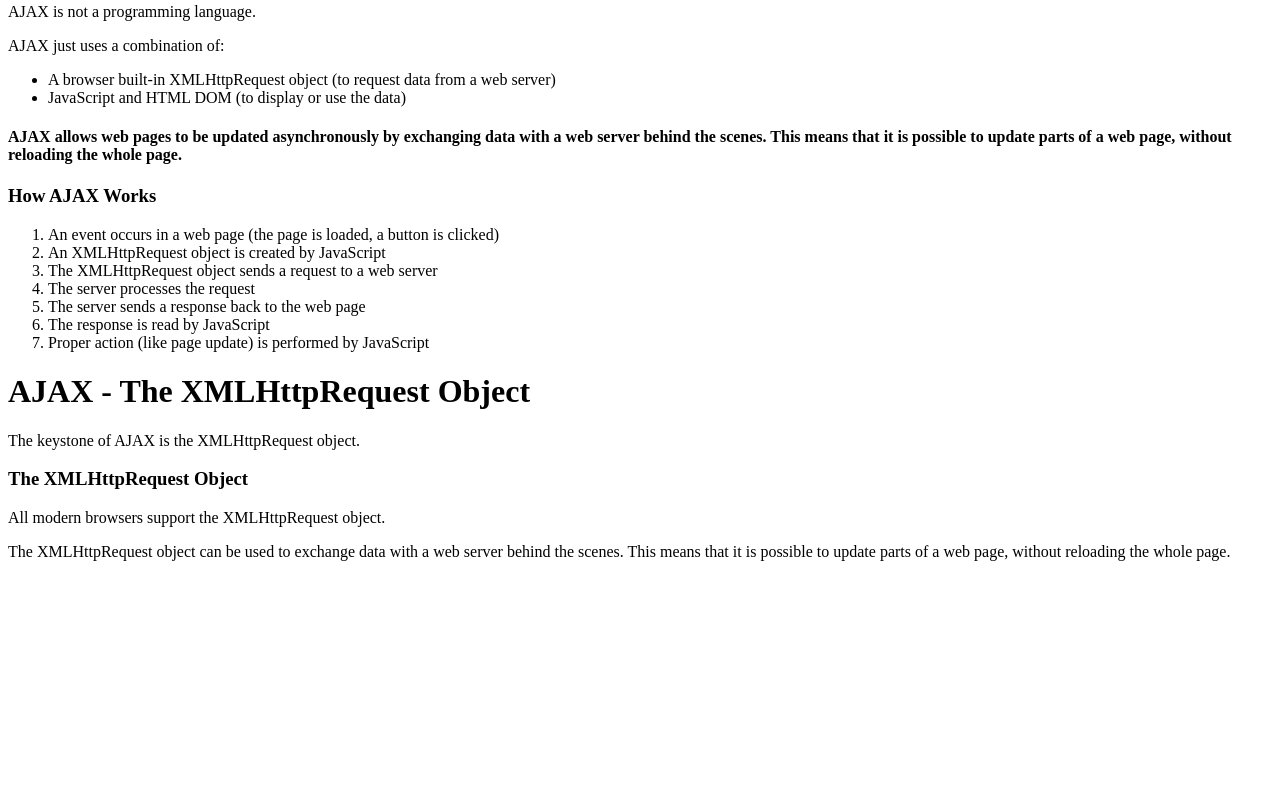
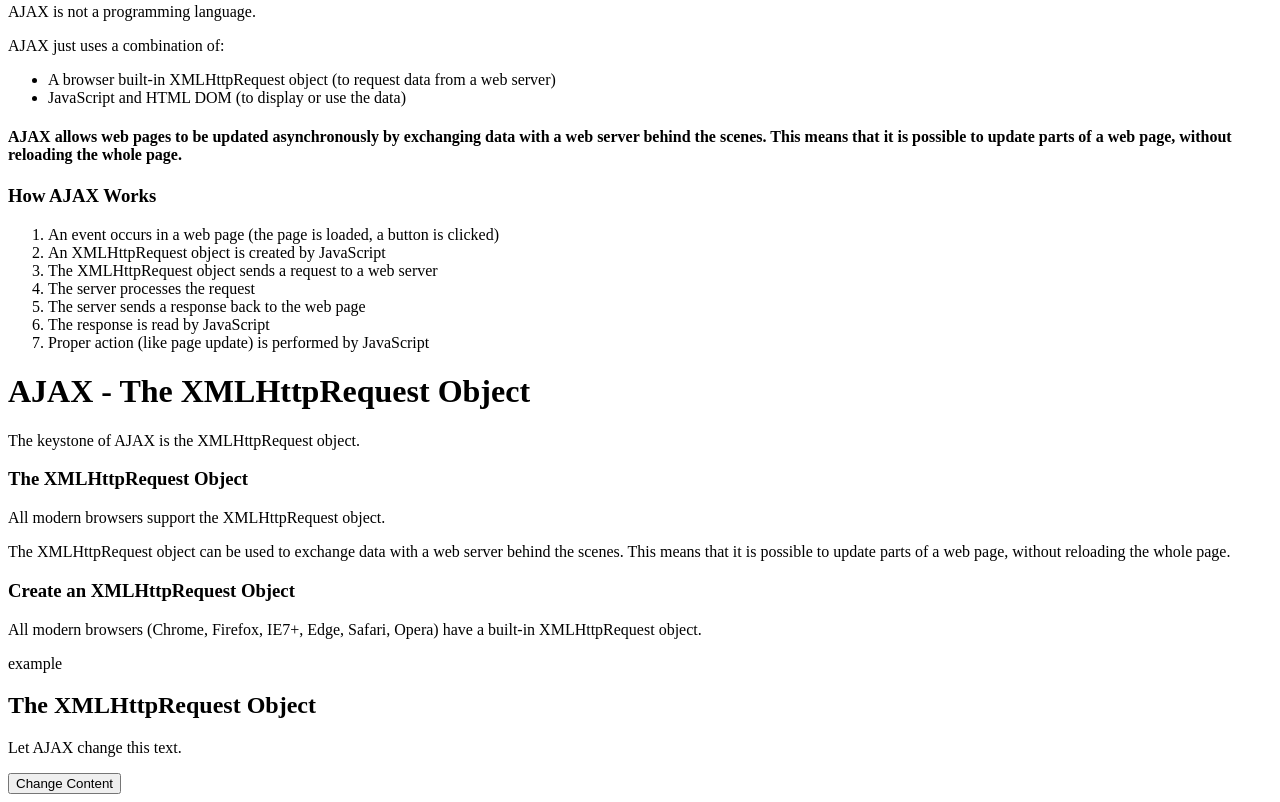
Before and after one commit to ilarioni/AJAXJSBasicsHandout01, a plain HTML site: page index.html in a window 1280 px wide. Shown: the part 394-1196 px from the top of the page. Before the commit the page ends 971 px from the top, so only its background shows below. Drawn offline with Linux system fonts and the light colour scheme.

Commit message:
XMLHttpRequest

```diff
--- a/index.html
+++ b/index.html
@@ -65,6 +65,30 @@
     <p>All modern browsers support the XMLHttpRequest object.</p>
     <p>The XMLHttpRequest object can be used to exchange data with a web server behind the scenes. This means that it is possible to update parts of a web page, without reloading the whole page.</p>
 
+    <h3>Create an XMLHttpRequest Object</h3>
+    <p>All modern browsers (Chrome, Firefox, IE7+, Edge, Safari, Opera) have a built-in XMLHttpRequest object.</p>
+
+    <p>example</p>
+    <h2>The XMLHttpRequest Object</h2>
+
+    <p id="demo">Let AJAX change this text.</p>
+
+    <button type="button" onclick="loadDoc()">Change Content</button>
+
+    <script>
+    function loadDoc() {
+        var xhttp = new XMLHttpRequest();
+        xhttp.onreadystatechange = function() {
+            if (this.readyState == 4 && this.status == 200) {
+              document.getElementById("demo").innerHTML = this.responseText;
+            }
+        };
+        xhttp.open("GET", "ajax_info.txt", true);
+        xhttp.send();
+    }
+    </script>
+
+
 
 
 
```
